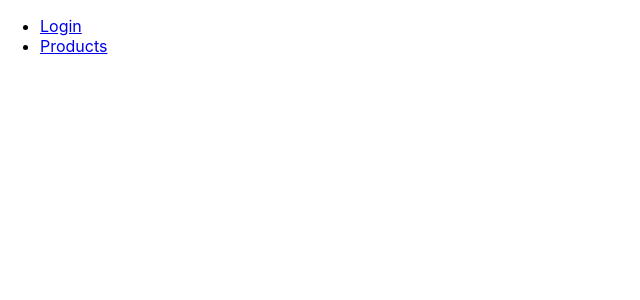
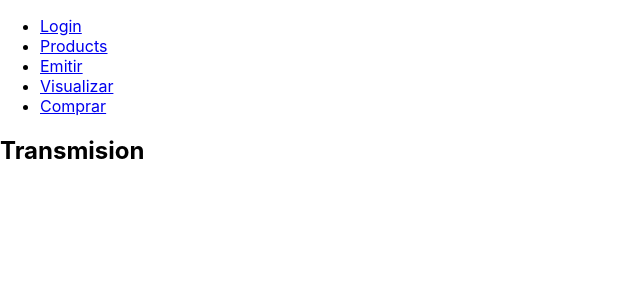
Before and after one commit to AlexxBot/My-React-App, a React (Create React App) app: page /emitir in a window 1280 px wide. Shown: the top 300 px of the page, without its empty margins (0-640 px from the left). Built offline with nearby package versions, Linux system fonts and the light colour scheme.

Commit message:
creacion de archivos para la transmision ene vivo

```diff
--- a/package.json
+++ b/package.json
@@ -6,6 +6,7 @@
     "@testing-library/jest-dom": "^5.13.0",
     "@testing-library/react": "^11.2.7",
     "@testing-library/user-event": "^12.8.3",
+    "axios": "^0.21.1",
     "react": "^17.0.2",
     "react-dom": "^17.0.2",
     "react-router-dom": "^5.2.0",
--- a/src/App.js
+++ b/src/App.js
@@ -29,8 +29,6 @@ function App() {
 
   return (
       <Routes/>
-
-
   )
 
 }
--- /dev/null
+++ b/src/components/comprar.js
@@ -0,0 +1,44 @@
+import { useState, useEffect} from 'react'
+import { useParams } from "react-router-dom";
+import axios from 'axios'
+
+const FORM_ID = 'payment-form';
+
+const Comprar = () => {
+    const { id } = useParams(); // id de producto
+    const [preferenceId, setPreferenceId] = useState(null);
+
+    useEffect(() => {
+        // luego de montarse el componente, le pedimos al backend el preferenceId
+        axios.post('http://localhost:3000/api/order', {userId:"alex", productId: id, name:'laptop', price: 10, quantity: 1}).then((order) => {
+            console.log(order.data.preferenceId)
+            setPreferenceId(order.data.preferenceId);
+        });
+    }, [id]);
+
+    useEffect(() => {
+        if (preferenceId) {
+            console.log('renderizar')
+            // con el preferenceId en mano, inyectamos el script de mercadoPago
+            const script = document.createElement('script');
+            script.type = 'text/javascript';
+
+            script.src =
+            'https://www.mercadopago.com.pe/integrations/v1/web-payment-checkout.js';
+            //'https://sdk.mercadopago.com/js/v2';
+            script.setAttribute('data-preference-id', preferenceId);
+
+            const form = document.getElementById(FORM_ID);
+            form.appendChild(script);
+            const titulo = document.createElement('h1')
+            titulo.innerHTML = `preferencia ${preferenceId}`
+            form.appendChild(titulo);
+        }
+    }, [preferenceId]);
+
+    return (
+        <form id={FORM_ID} method="GET" />
+    );
+}
+
+export default Comprar
--- /dev/null
+++ b/src/components/emitir.js
@@ -0,0 +1,9 @@
+const Emitir = () => {
+    return(
+        <div>
+            <h2>Transmision</h2>
+        </div>
+    )
+}
+
+export default Emitir;
--- /dev/null
+++ b/src/components/visualizar.js
@@ -0,0 +1,9 @@
+const Visualizar = () => {
+    return(
+        <div>
+            <h2>Stream de Transmision</h2>
+        </div>
+    )
+}
+
+export default Visualizar
--- a/src/routes.js
+++ b/src/routes.js
@@ -2,6 +2,9 @@ import { Route, BrowserRouter as Router, Link, Switch } from 'react-router-dom'
 
 import Login from './components/login'
 import Products from './components/products'
+import Emitir from './components/emitir';
+import Visualizar from './components/visualizar'
+import Comprar from './components/comprar'
 
 const Routes = () => {
     return (
@@ -15,6 +18,15 @@ const Routes = () => {
                         <li>
                             <Link to="/products">Products</Link>
                         </li>
+                        <li>
+                            <Link to="/emitir">Emitir</Link>
+                        </li>
+                        <li>
+                            <Link to="/visualizar">Visualizar</Link>
+                        </li>
+                        <li>
+                            <Link to="/comprar/">Comprar</Link>
+                        </li>
                     </ul>
                 </nav>
 
@@ -25,6 +37,14 @@ const Routes = () => {
                     <Route path="/products">
                         <Products />
                     </Route>
+                    <Route path="/emitir">
+                        <Emitir />
+                    </Route>
+                    <Route path="/visualizar">
+                        <Visualizar />
+                    </Route>
+                    <Route path="/comprar/:id" component={Comprar} />
+
 
                 </Switch>
             </div>
```
Also changed, not shown: 1 other file (tests, documents, lock files or other folders).
